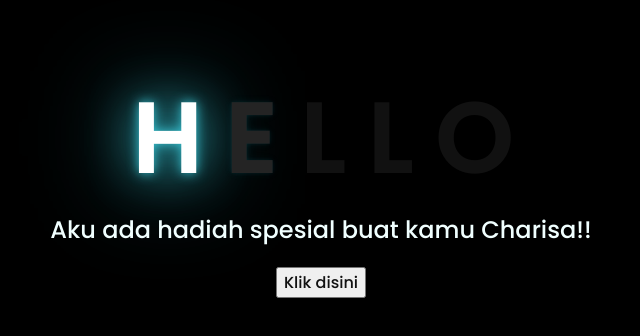
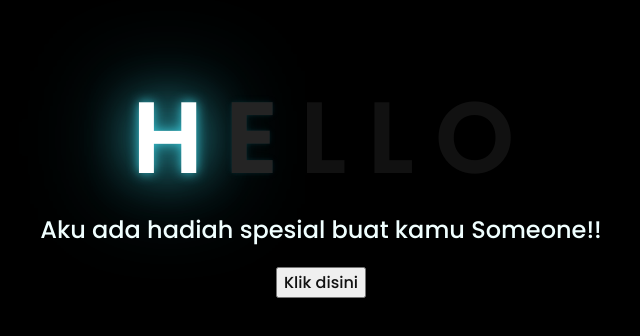
Before and after one commit to FahmaZuaf/Flower, a plain HTML site: page index.html in a window 1280 px wide. Shown: the part 226-562 px from the top of the page, without its empty margins (327-967 px from the left). Drawn offline with Linux system fonts and the light colour scheme.

Commit message:
Update index.html

```diff
--- a/index.html
+++ b/index.html
@@ -18,7 +18,7 @@
         <span>O</span>
     </div>
     <div class="description">
-        <span>Aku ada hadiah spesial buat kamu Charisa!!</span>
+        <span>Aku ada hadiah spesial buat kamu Someone!!</span>
     </div>
     <div class="button">
         <button>
```
